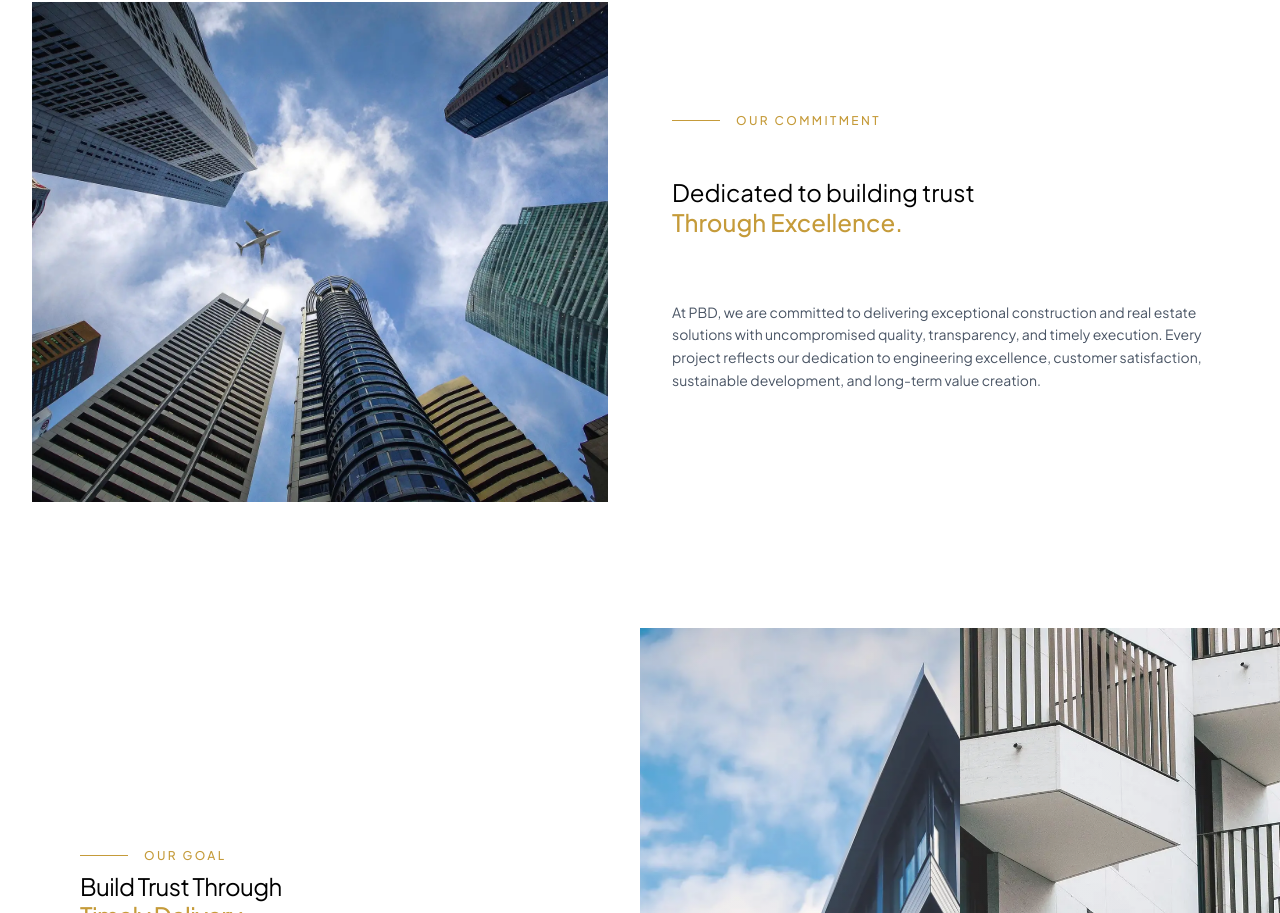
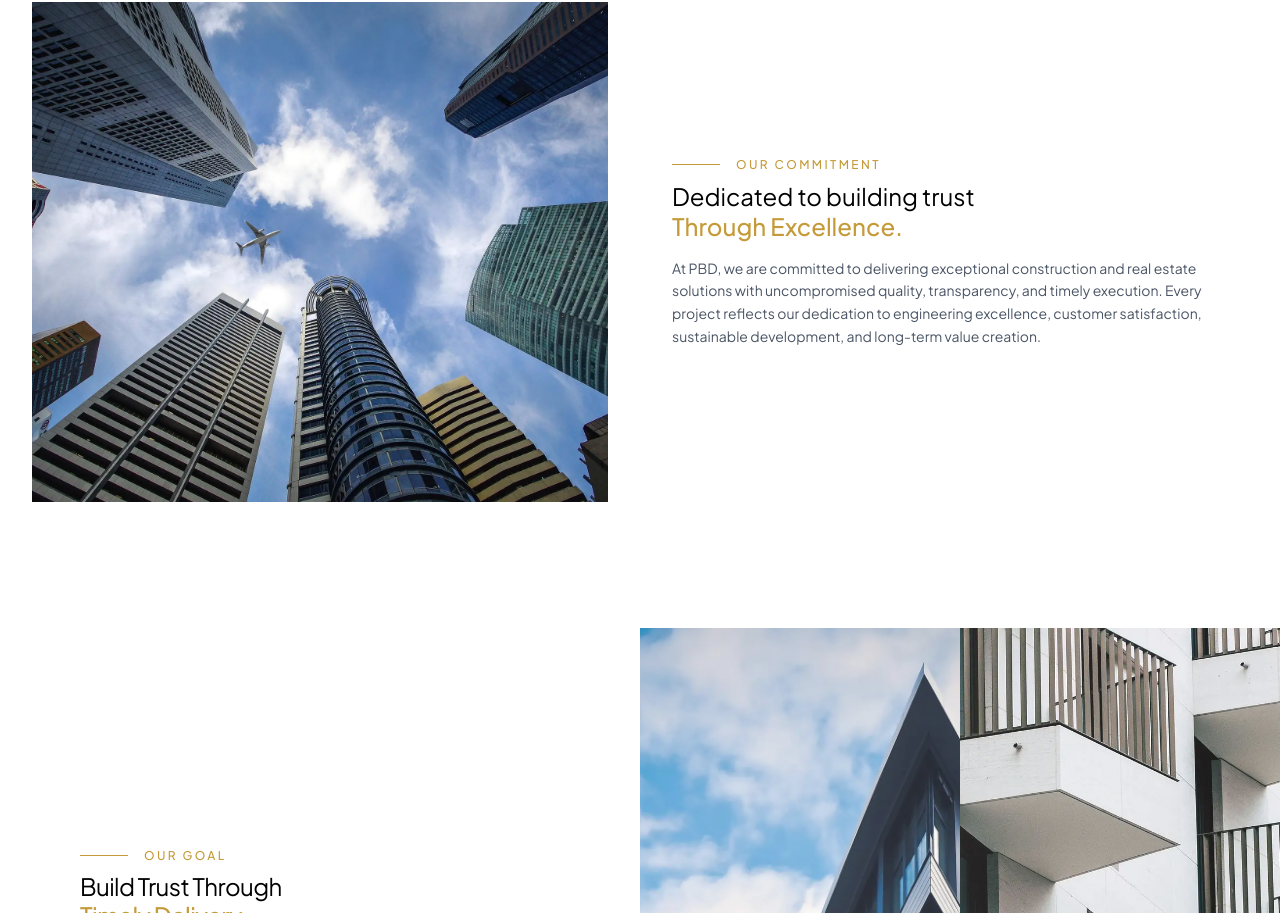
Before and after one commit to extechnology/PBD-Infra, a React (Vite) app: page / in a window 1280 px wide. Shown: the part 894-1807 px from the top of the page. Built offline with nearby package versions, Linux system fonts and the light colour scheme.

Commit message:
updated commitment sectoin

```diff
--- a/src/components/home/OurCommitment.tsx
+++ b/src/components/home/OurCommitment.tsx
@@ -36,17 +36,13 @@ const OurCommitment = () => {
           <div className="space-y-10">
             <FadeIn delay={200} className="space-y-6">
               <SubHeading title="Our Commitment" />
-            </FadeIn>
-            <FadeIn delay={400}>
               <h2 className="text-xl sm:text-2xl max-w-sm py-2 text-black leading-tight">
                 Dedicated to building trust{" "}
                 <span className="text-gold-500 font-medium">
                   Through Excellence.
                 </span>
               </h2>
-            </FadeIn>
-            <FadeIn delay={600}>
-            <p className="text-gray-600 leading-relaxed text-sm pt-4">
+              <p className="text-gray-600 leading-relaxed text-sm pt-2">
                 At PBD, we are committed to delivering exceptional construction
                 and real estate solutions with uncompromised quality,
                 transparency, and timely execution. Every project reflects our
@@ -54,7 +50,6 @@ const OurCommitment = () => {
                 sustainable development, and long-term value creation.
               </p>
             </FadeIn>
-
           </div>
         </div>
       </div>
```
Lines whose indentation alone changed are shown as unchanged.
